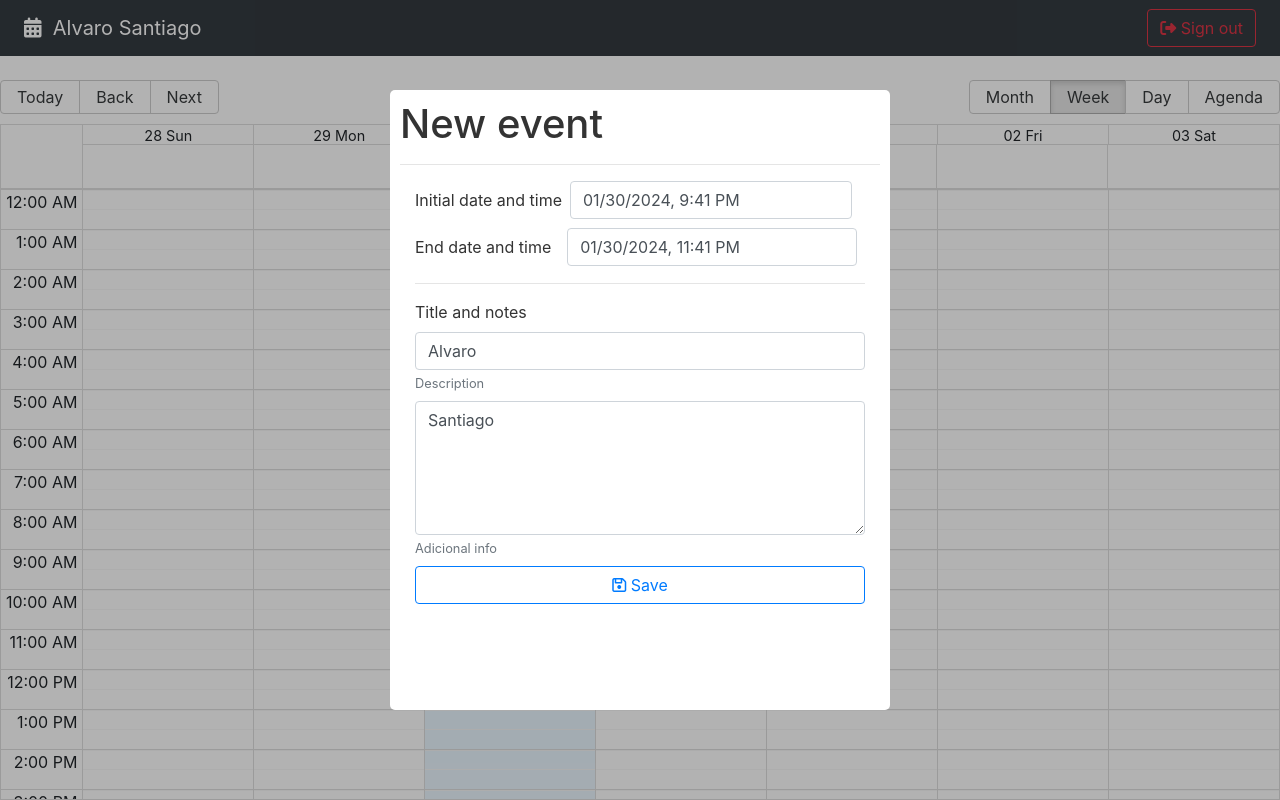
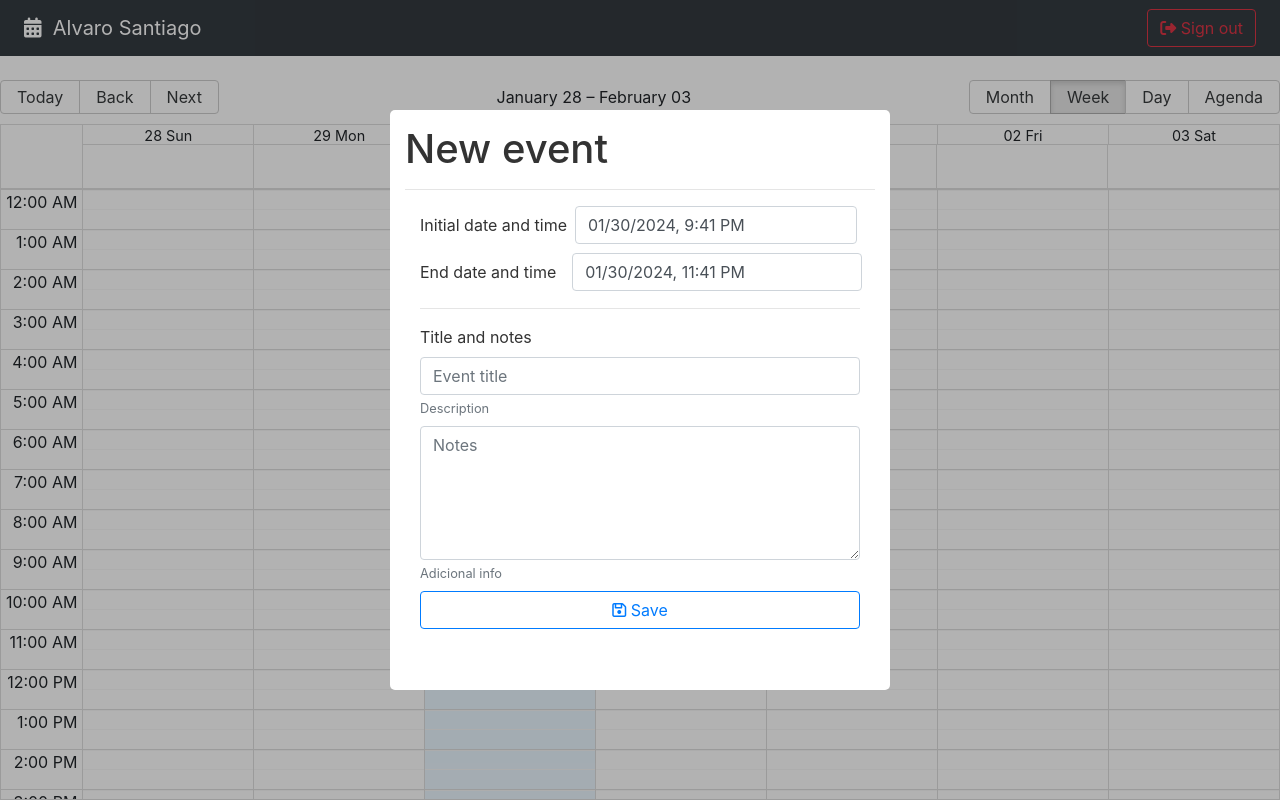
Before and after one commit to alvarosantiagolopez/CalendarApp, a React (Vite) app: page / in a window 1280 px wide. Built offline with nearby package versions, Linux system fonts and the light colour scheme.

Commit message:
form event and validations

```diff
--- a/package.json
+++ b/package.json
@@ -16,7 +16,8 @@
     "react-datepicker": "^4.25.0",
     "react-dom": "^18.2.0",
     "react-modal": "^3.16.1",
-    "react-router-dom": "6"
+    "react-router-dom": "6",
+    "sweetalert2": "^11.10.3"
   },
   "devDependencies": {
     "@types/react": "^18.2.43",
--- a/src/calendar/components/CalendarModal.jsx
+++ b/src/calendar/components/CalendarModal.jsx
@@ -1,7 +1,11 @@
-import { useState } from 'react';
-import { addHours } from 'date-fns';
+import { useMemo, useState } from 'react';
+import { addHours, differenceInSeconds } from 'date-fns';
+
+import Swal from 'sweetalert2';
+import 'sweetalert2/dist/sweetalert2.min.css'
 
 import Modal from 'react-modal';
+
 import DatePicker from "react-datepicker";
 import "react-datepicker/dist/react-datepicker.css";
 
@@ -21,13 +25,23 @@ Modal.setAppElement('#root');
 export const CalendarModal = () => {
 
   const [isOpen, setIsOpen] = useState(true);
+  const [formSubmitted, setFormSubmitted] = useState(false);
 
   const [formValues, setFormValues] = useState({
-    title: 'Alvaro',
-    notes: 'Santiago',
+    title: '',
+    notes: '',
     start: new Date(),
     end: addHours(new Date(), 2),
   });
+
+  const titleClass = useMemo(() => {
+    if (!formSubmitted) return '';
+
+    return (formValues.title.length > 0)
+      ? ''
+      : 'is-invalid';
+
+  }, [formValues.title, formSubmitted])
 
   const onInputChange = ({ target }) => {
     setFormValues({
@@ -48,6 +62,22 @@ export const CalendarModal = () => {
     setIsOpen(false);
   }
 
+  const onSubmit = (event) => {
+    event.preventDefault();
+    setFormSubmitted(true);
+
+    const difference = differenceInSeconds(formValues.end, formValues.start);
+
+    if (isNaN(difference) || difference <= 0) {
+      Swal.fire('Unvalid dates', 'Check dates', 'error')
+      return;
+    }
+
+    if (formValues.title.length <= 0) return;
+
+  }
+
+
   return (
     <Modal
       isOpen={isOpen}
@@ -59,7 +89,7 @@ export const CalendarModal = () => {
     >
       <h1> New event </h1>
       <hr />
-      <form className="container">
+      <form className="container" onSubmit={onSubmit}>
 
         <div className="form-group mb-2">
           <label>Initial date and time</label>
@@ -89,7 +119,7 @@ export const CalendarModal = () => {
           <label>Title and notes</label>
           <input
             type="text"
-            className="form-control"
+            className={`form-control ${titleClass}`}
             placeholder="Event title"
             name="title"
             autoComplete="off"
--- a/src/styles.css
+++ b/src/styles.css
@@ -33,8 +33,8 @@
     border-radius: 5px;
     color: rgb(51, 51, 51);
     display: inline;
-    max-height: 620px;
+    max-height: 580px;
     max-width: 500px;
     outline: none;
-    padding: 10px;
+    padding: 15px;
 }
```
Also changed, not shown: 1 other file (tests, documents, lock files or other folders).
